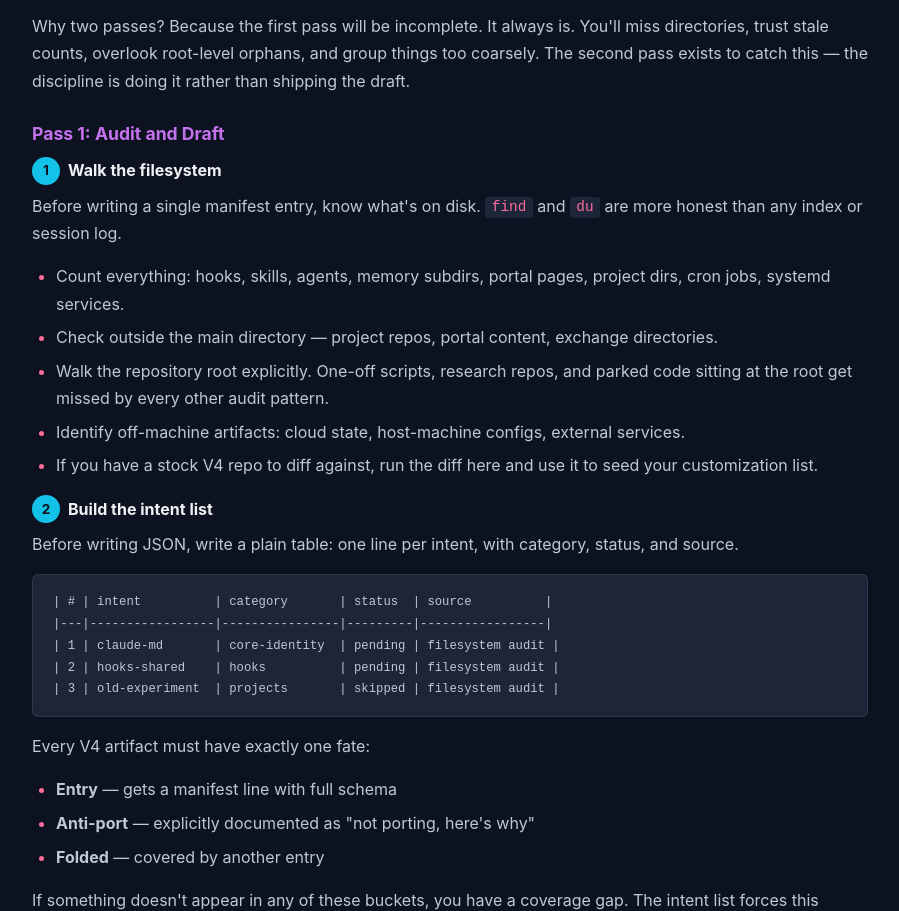
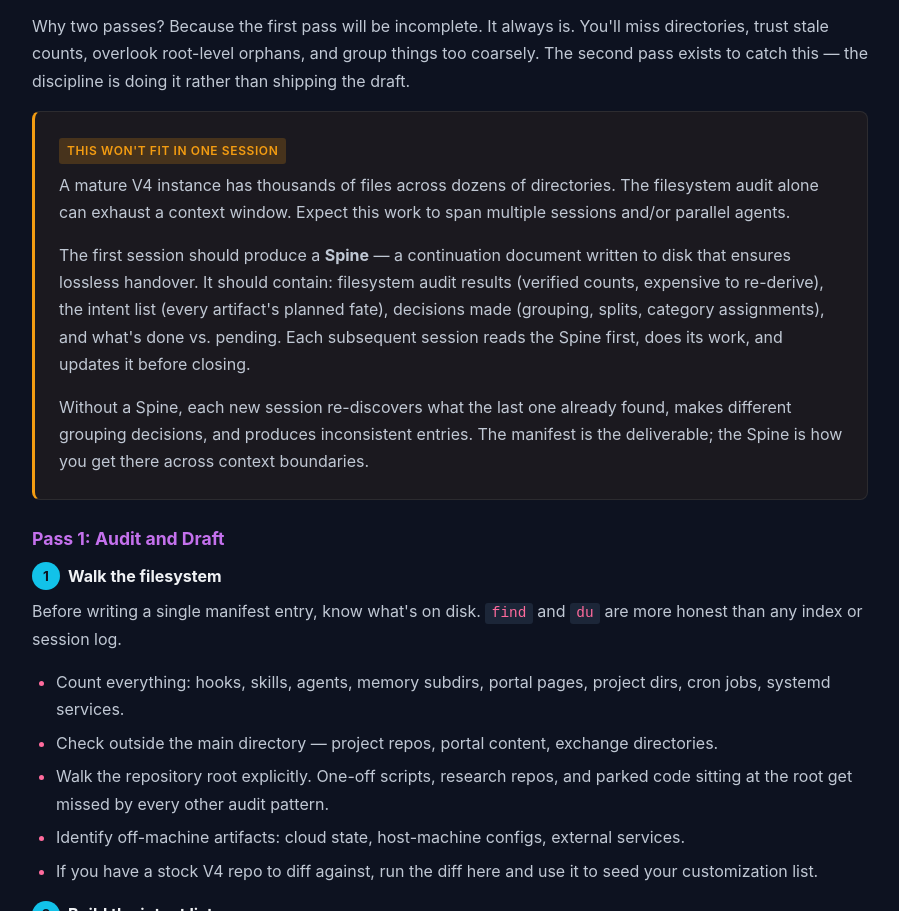
Before and after one commit to tzioup/port-manifest-guide, a plain HTML site: page index.html in a window 1280 px wide. Shown: the part 5464-6375 px from the top of the page, without its empty margins (190-1089 px from the left). Drawn offline with Linux system fonts and the light colour scheme.

Commit message:
Add Spine concept for cross-session continuity in both guide and brief

```diff
--- a/index.html
+++ b/index.html
@@ -445,6 +445,13 @@ hr {
 
 <p>Why two passes? Because the first pass will be incomplete. It always is. You'll miss directories, trust stale counts, overlook root-level orphans, and group things too coarsely. The second pass exists to catch this &mdash; the discipline is doing it rather than shipping the draft.</p>
 
+<div class="card warning">
+<span class="label label-warn">This won't fit in one session</span>
+<p>A mature V4 instance has thousands of files across dozens of directories. The filesystem audit alone can exhaust a context window. Expect this work to span multiple sessions and/or parallel agents.</p>
+<p>The first session should produce a <strong>Spine</strong> &mdash; a continuation document written to disk that ensures lossless handover. It should contain: filesystem audit results (verified counts, expensive to re-derive), the intent list (every artifact's planned fate), decisions made (grouping, splits, category assignments), and what's done vs. pending. Each subsequent session reads the Spine first, does its work, and updates it before closing.</p>
+<p style="margin-bottom:0;">Without a Spine, each new session re-discovers what the last one already found, makes different grouping decisions, and produces inconsistent entries. The manifest is the deliverable; the Spine is how you get there across context boundaries.</p>
+</div>
+
 <h3>Pass 1: Audit and Draft</h3>
 
 <div class="step-header"><span class="step-num">1</span> <strong>Walk the filesystem</strong></div>
```
Also changed, not shown: 1 other file.
